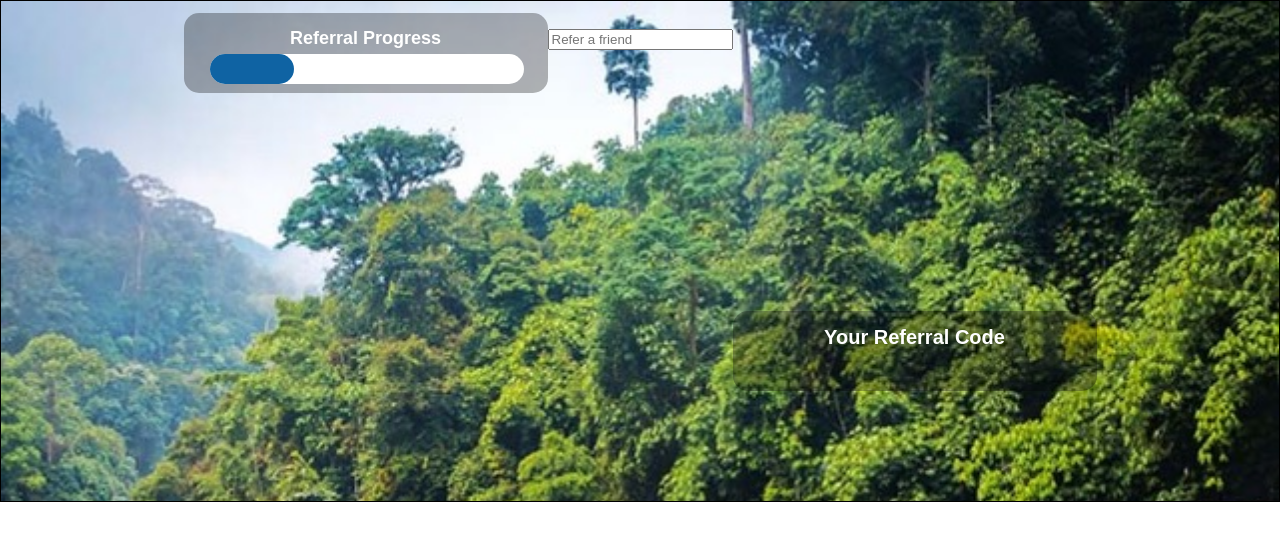
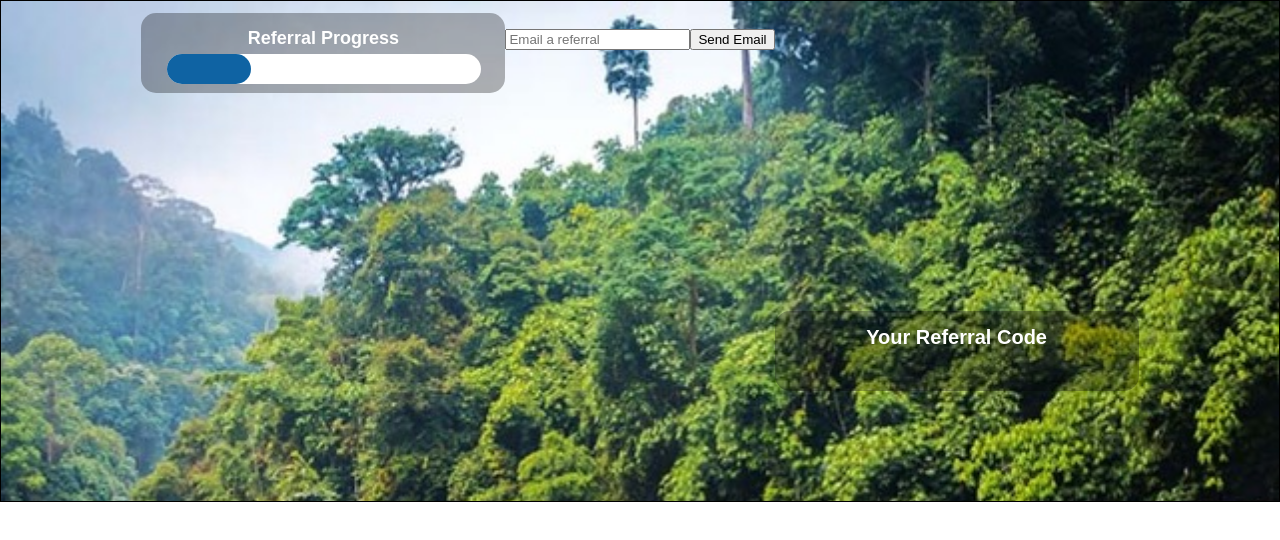
Before and after one commit to EEO-External/AAdvantageLoyalty, a React (Create React App) app: page /Referral in a window 1280 px wide. Shown: the top 540 px of the page. Built offline with nearby package versions, Linux system fonts and the light colour scheme.

Commit message:
new email funciton

```diff
--- a/src/frontend/pages/Referall.jsx
+++ b/src/frontend/pages/Referall.jsx
@@ -1,14 +1,12 @@
-import React from "react";
-import { useState } from "react";
+import React, { useState } from "react";
 //main function for the referral
+import emailjs from "emailjs-com";
 import image from "../components/images/Bgimage.jpeg";
-import emailjs from "emailjs-com";
 
 function Referral() {
   const [referredEmail, setReferredEmail] = useState("");
 
-
-  function notifyEmployee(e) {
+  function sendEmail(e) {
     e.preventDefault();
     emailjs.send(
       "service_i6axn1p",
@@ -33,15 +31,17 @@ function Referral() {
         </div>
         <input
           type={"email"}
-          placeholder="Refer a friend"
+          placeholder="Email a referral"
           className="referral-input"
           //onChange passes the entire tag as the variable e, reads target is the elements inside the tag, and value is the typed value
           onChange={(e) => {
             setReferredEmail(e.target.value);
           }}
         ></input>
-
-        <div class="referral-code-background">Your Referral Code</div>
+        <button className="employeeEmail-btn" onClick={sendEmail}>
+          Send Email
+        </button>
+        <div className="referral-code-background">Your Referral Code</div>
       </div>
     </div>
   );
```
